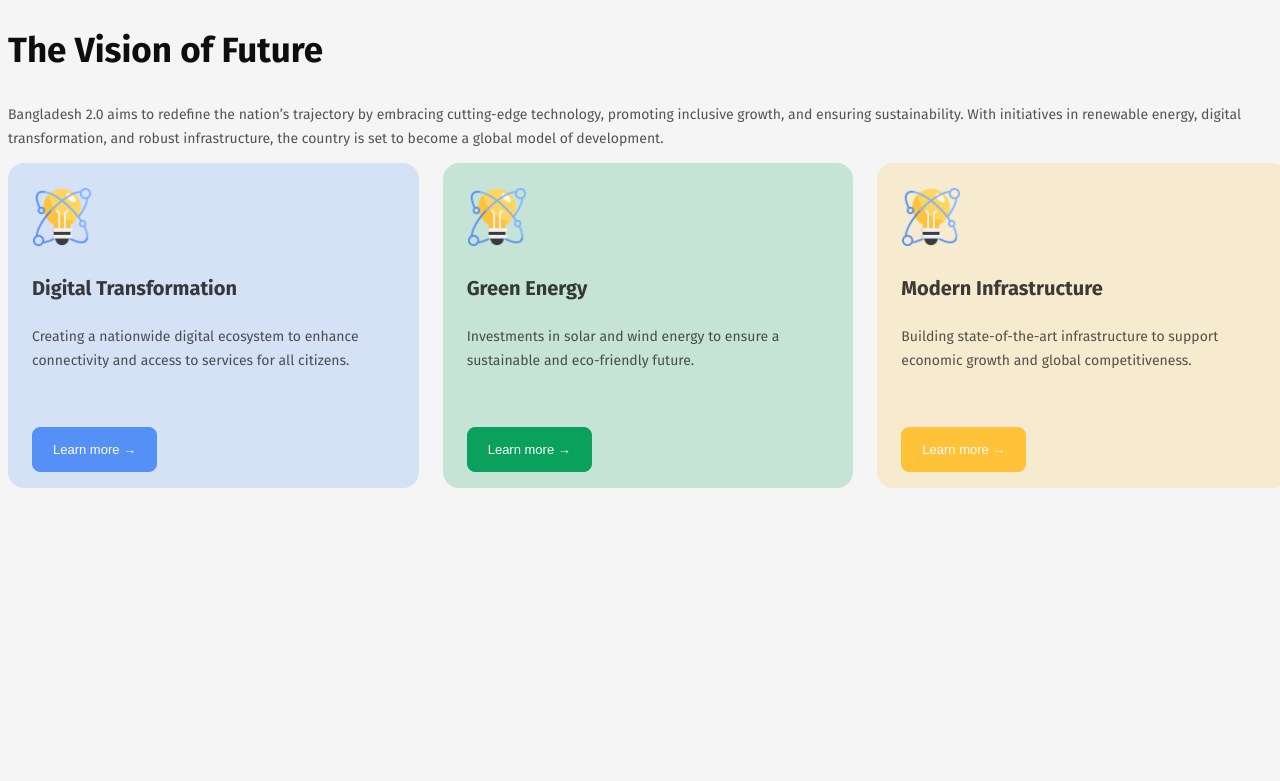
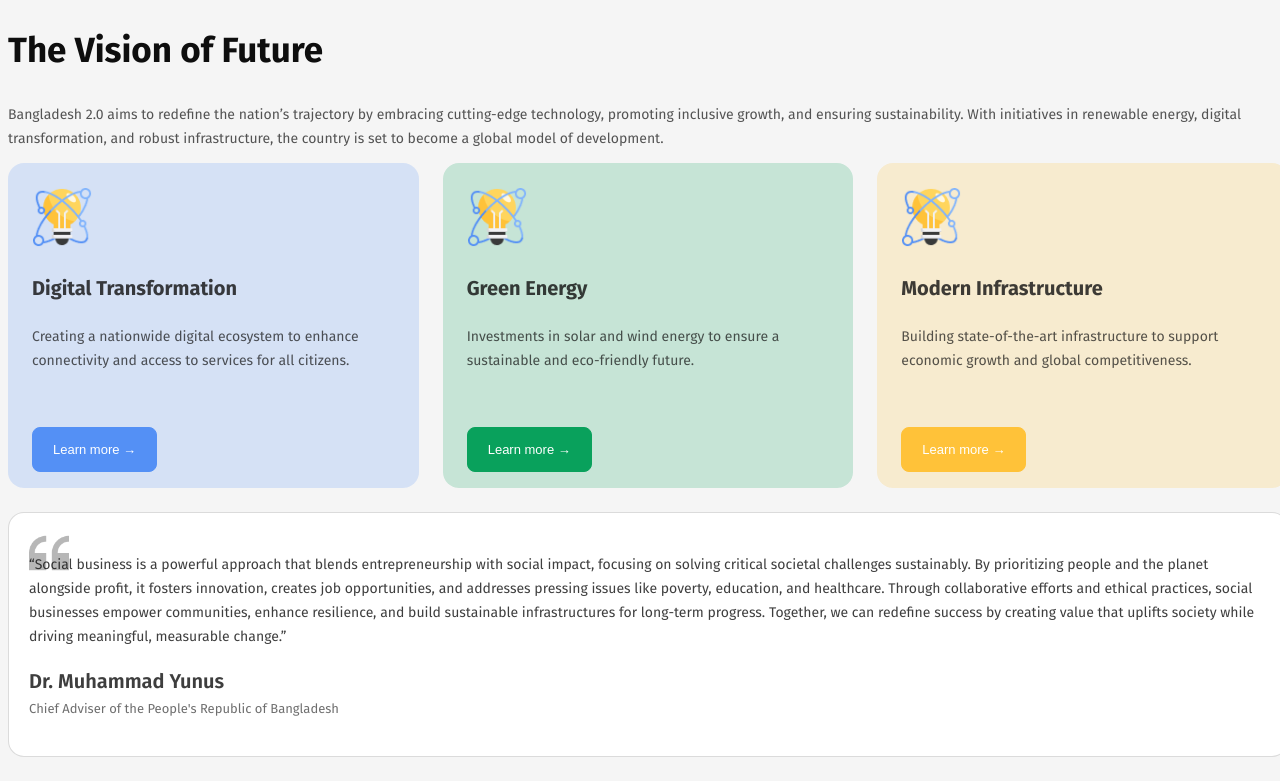
Before and after one commit to ebny-buniad/assignment-1, a plain HTML site: page index.html in a window 1280 px wide. Shown: the part 1038-1819 px from the top of the page. Before the commit the page ends 1534 px from the top, so only its background shows below. Drawn offline with Linux system fonts and the light colour scheme.

Commit message:
added dr. yunus speech

```diff
--- a/assets/styles/style.css
+++ b/assets/styles/style.css
@@ -213,13 +213,13 @@ nav {
     border: 1px solid rgb(255, 194, 57);
 }
 
-.btn-1:hover, .btn-2:hover, .btn-3:hover{
+.btn-1:hover,
+.btn-2:hover,
+.btn-3:hover {
     background: transparent;
     color: black;
     cursor: pointer;
 }
-
-
 
 .future-cards-1 {
     background: rgba(84, 144, 245, 0.2);
@@ -233,4 +233,51 @@ nav {
     background-color: rgb(247, 235, 207);
 }
 
+/* Dr. Yunus Speech content */
+
+.speech-box {
+    margin: 24px 0px;
+    box-sizing: border-box;
+    border: 1px solid rgba(14, 14, 14, 0.15);
+    border-radius: 16px;
+    background: rgb(255, 255, 255);
+
+}
+
+.speech-content {
+    background: url('../images/quote-bg.png');
+    background-repeat: no-repeat;
+    background-size: 40px;
+    margin: 20px 20px;
+    padding-bottom: 20px;
+}
+
+.content-text {
+    margin: 0px;
+    padding-top: 20px;
+    color: rgba(14, 14, 14, 0.8);
+    font-size: 14px;
+    font-weight: 400;
+    line-height: 24px;
+    letter-spacing: 0%;
+    text-align: left;
+}
+
+.name {
+    color: rgba(14, 14, 14, 0.8);
+    font-size: 20px;
+    font-weight: 600;
+    line-height: 24px;
+    letter-spacing: 0%;
+    text-align: left;
+    margin-bottom: 8px;
+}
+
+.position {
+    color: rgba(14, 14, 14, 0.6);
+    font-size: 13px;
+    text-align: left;
+    margin: 0px;
+}
+
 /* ************** Main Styles End ************** */
--- a/index.html
+++ b/index.html
@@ -105,6 +105,26 @@
 
         <!-- Vision of future section end -->
 
+        <!-- Dr. Younus Speech Start -->
+
+        <section class="speech-box">
+            <div class="speech-content">
+                <p class="content-text">
+                    <q>Social business is a powerful approach that blends entrepreneurship with social impact, focusing
+                        on solving critical societal challenges sustainably. By prioritizing people and the planet
+                        alongside profit, it fosters innovation, creates job opportunities, and addresses pressing
+                        issues like poverty, education, and healthcare. Through collaborative efforts and ethical
+                        practices, social businesses empower communities, enhance resilience, and build sustainable
+                        infrastructures for long-term progress. Together, we can redefine success by creating value that
+                        uplifts society while driving meaningful, measurable change.</q>
+                </p>
+                <h3 class="name">Dr. Muhammad Yunus</h3>
+                <p class="position">Chief Adviser of the People's Republic of Bangladesh</p>
+            </div>
+        </section>
+
+        <!-- Dr. Younus Speech End -->
+
 
     </main>
     <footer>
```
